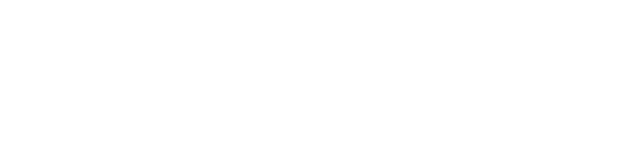
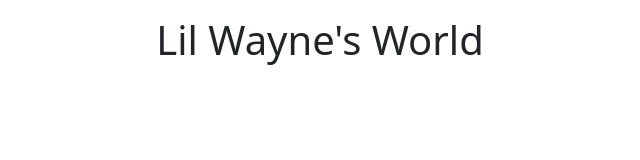
Before and after one commit to AdrianaBroadnax/LilWayneProject, a plain HTML site: page index.html in a window 1280 px wide. Shown: the whole page, without its empty margins (320-960 px from the left). Drawn offline with nearby package versions, Linux system fonts and the light colour scheme.

Commit message:
the run down

```diff
--- a/index.html
+++ b/index.html
@@ -4,10 +4,22 @@
     <meta charset="UTF-8">
     <meta http-equiv="X-UA-Compatible" content="IE=edge">
     <meta name="viewport" content="width=device-width, initial-scale=1.0">
+    <link href="https://cdn.jsdelivr.net/npm/bootstrap@5.1.3/dist/css/bootstrap.min.css" rel="stylesheet" integrity="sha384-1BmE4kWBq78iYhFldvKuhfTAU6auU8tT94WrHftjDbrCEXSU1oBoqyl2QvZ6jIW3" crossorigin="anonymous">
     <link rel="stylesheet" type="text/css" href="../assets/css/style.css">
     <title>Lil Wayne's World</title>
 </head>
 <body>
+    <header class="p-3 text-center">
+        <h1>Lil Wayne's World</h1>
+        <!-- insert lil wayne quote -->
+        <p></p>
+        <!-- API -->
+        <!-- 5 lil wayne album / mixtape pictures -->
+        <!-- 10 lil wayne songs -->
+        <!-- link to the lil wayne songs via youtube -->
+        <!-- 5 lil wayne facts -->
+    </header>
 
+    <script src="https://cdn.jsdelivr.net/npm/bootstrap@5.1.3/dist/js/bootstrap.bundle.min.js" integrity="sha384-ka7Sk0Gln4gmtz2MlQnikT1wXgYsOg+OMhuP+IlRH9sENBO0LRn5q+8nbTov4+1p" crossorigin="anonymous"></script>
 </body>
 </html>
```
